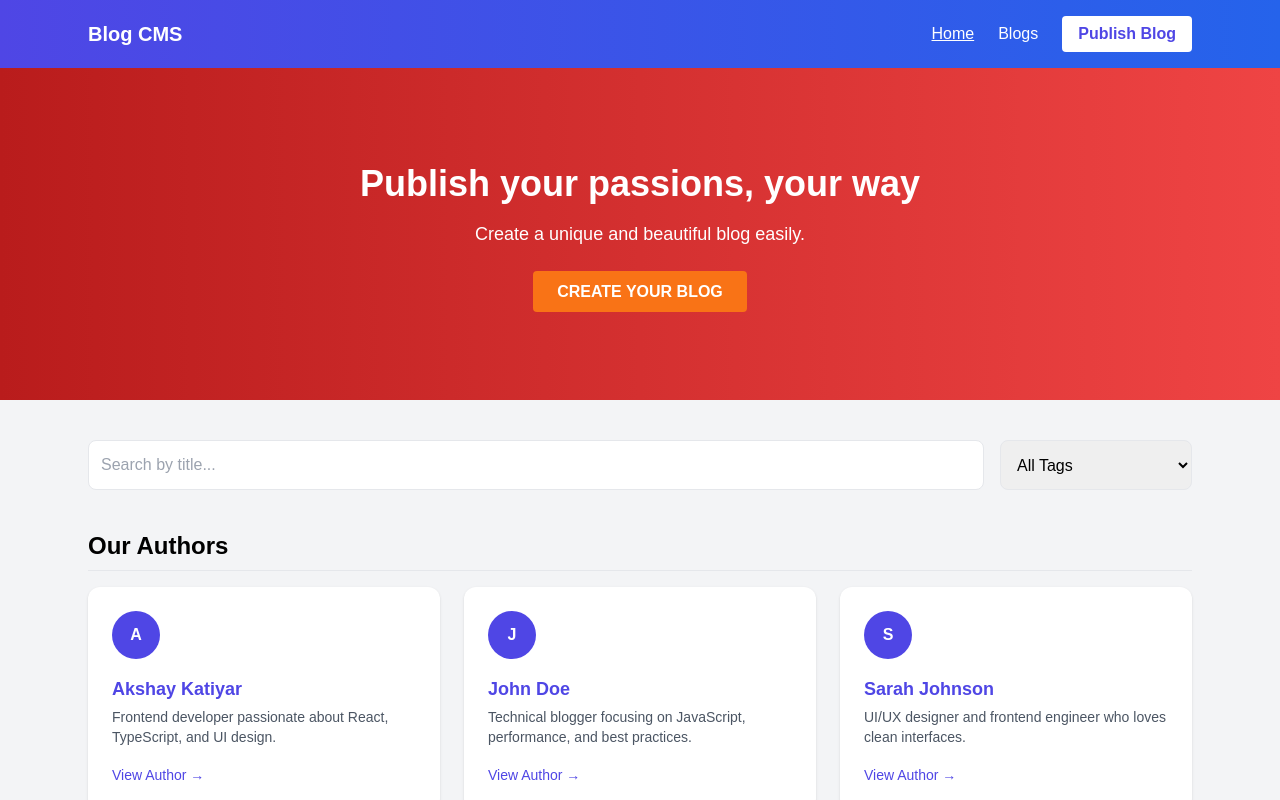
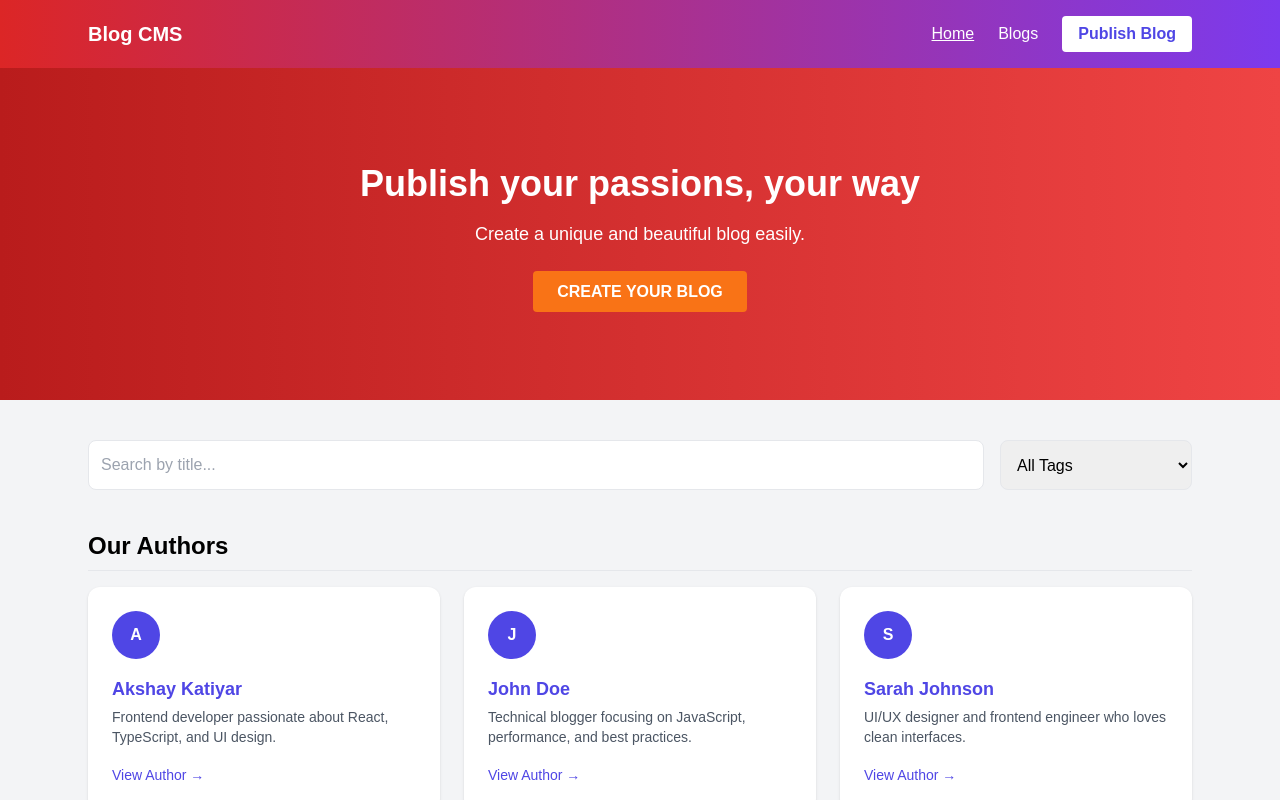
Before and after one commit to Akshay-katiyar16/blog-cms, a React (Vite) app: page /blogs in a window 1280 px wide. Shown: the top 800 px of the page. Built offline with nearby package versions, Linux system fonts and the light colour scheme; the HTML template or start-up script is replaced by a standard one.

Commit message:
fix: update Navbar background gradient colors for better aesthetics

```diff
--- a/src/components/Navbar.tsx
+++ b/src/components/Navbar.tsx
@@ -23,7 +23,7 @@
     }`;
 
   return (
-    <nav className="bg-gradient-to-r from-indigo-600 to-blue-600 text-white sticky top-0 z-50">
+    <nav className="bg-gradient-to-r from-red-600 to-violet-600 text-white sticky top-0 z-50">
       <div className="max-w-6xl mx-auto px-6 py-4 flex justify-between items-center">
         <Link to="/blogs" className="text-xl font-bold">
           Blog CMS
```
